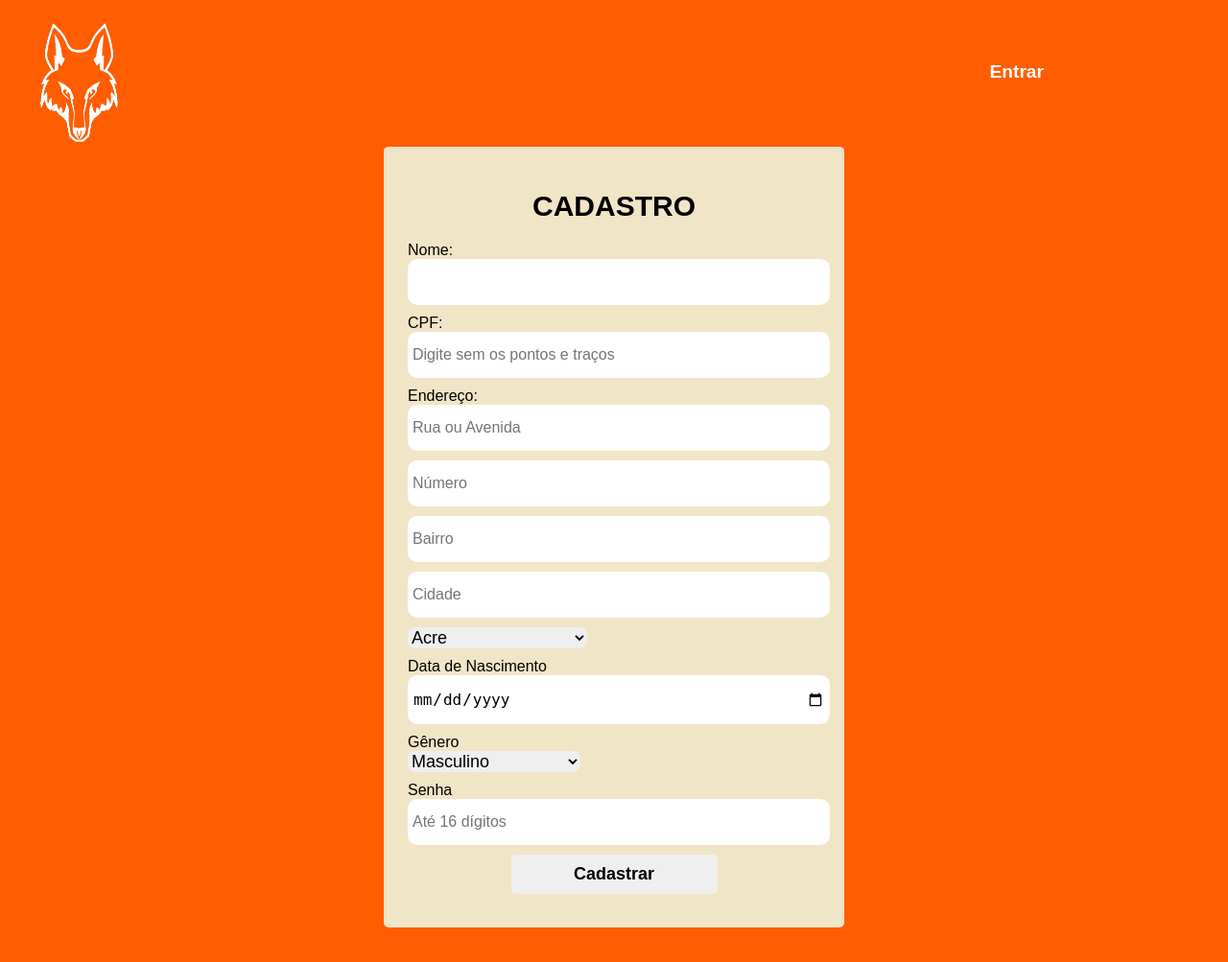
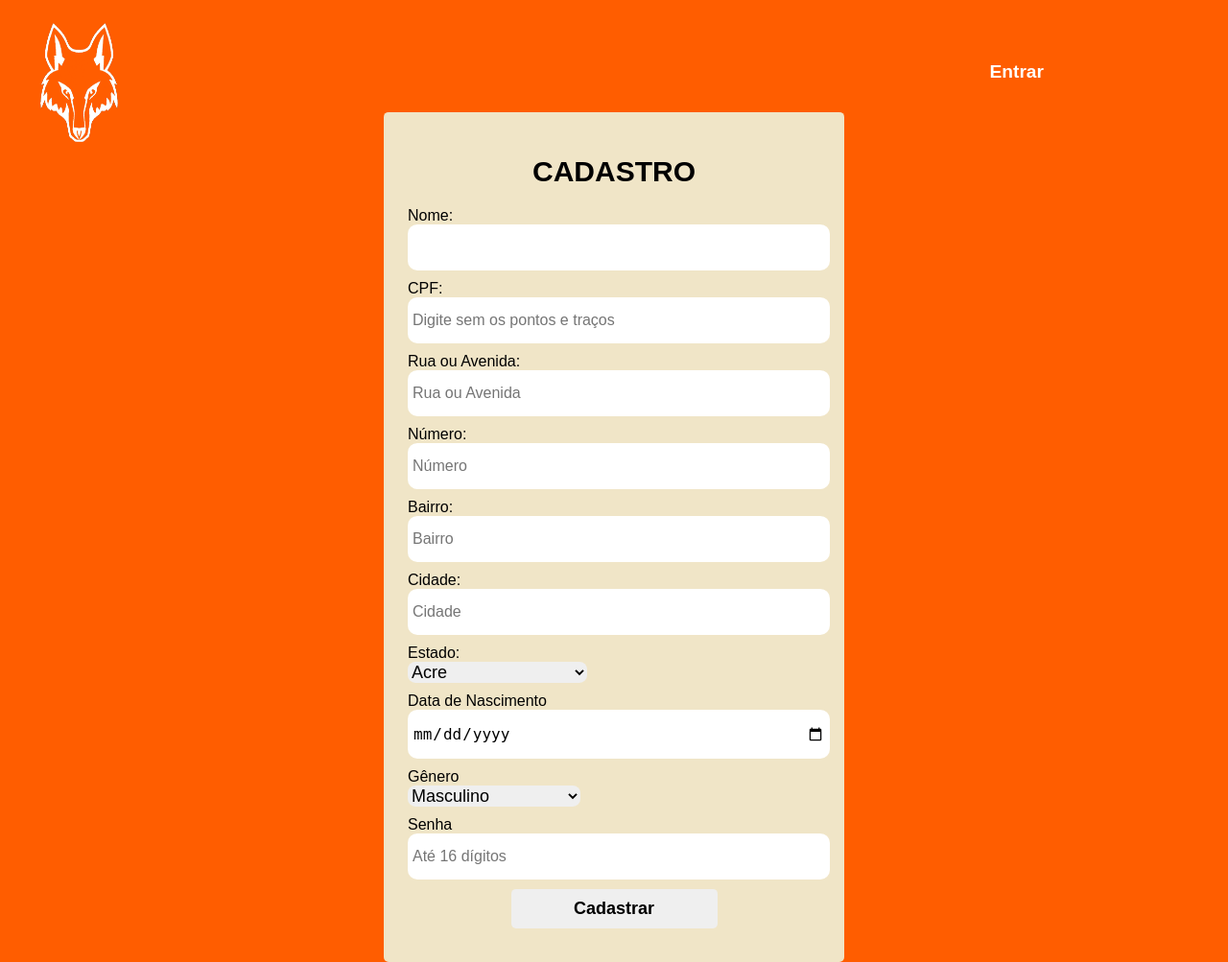
Before and after one commit to EquipeAPI/API-1DSM-2022, a Flask app: page /cadastro in a window 1280 px wide. Shown: the whole page at 96% size. Before the commit the page ends 967 px from the top, so only its background shows below. Run offline with Flask 2, Linux system fonts and the light colour scheme; parts of the project's set-up code (start-up, migrations or seed data) failed here and were passed over; some libraries are stand-ins or nearby versions.

Commit message:
arrumei o cadastro
:+1:

```diff
--- a/src/static/styles/styles.css
+++ b/src/static/styles/styles.css
@@ -230,6 +230,9 @@
   transition: 300ms;
 }
 
+#separações{font-size: 18px;
+}
+
 /*PÁGINA LOGIN*/
 .login-form{
   width:430px;
--- a/src/templates/cadastro.html
+++ b/src/templates/cadastro.html
@@ -23,11 +23,15 @@
             <input type="text" name="nome" required><br>
             <label for="cpf">CPF:</label><br>
             <input type="text" name="cpf" minlength="11" maxlength="11" placeholder="Digite sem os pontos e traços" required><br>
-            <label for="endereço">Endereço:</label><br>
+            <div type="separações" class="separações">Rua ou Avenida:</div>
             <input type="text" name="rua" placeholder="Rua ou Avenida" required>
+            <div type="separações" class="separações">Número:</div>
             <input type="text" name="numero" placeholder="Número" required><br>
+            <div type="separações" class="separações">Bairro:</div>
             <input type="text" name="bairro" placeholder="Bairro" required><br>
+            <div type="separações" class="separações">Cidade:</div>
             <input type="text" name="cidade" placeholder="Cidade" required>
+            <div type="separações" class="separações">Estado:</div>
             <select name="estado" id="estado" required>
                 <option value="Acre">Acre</option>
                 <option value="Alagoas">Alagoas</option>
```
